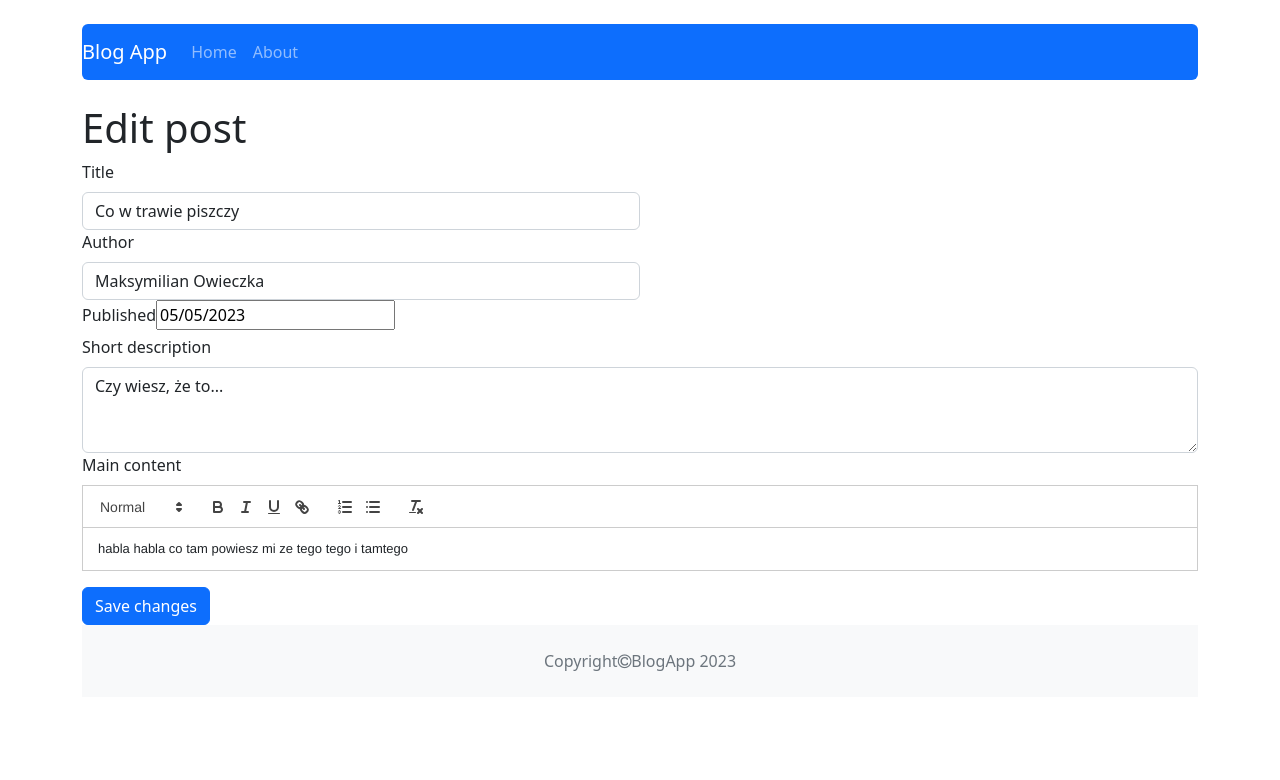
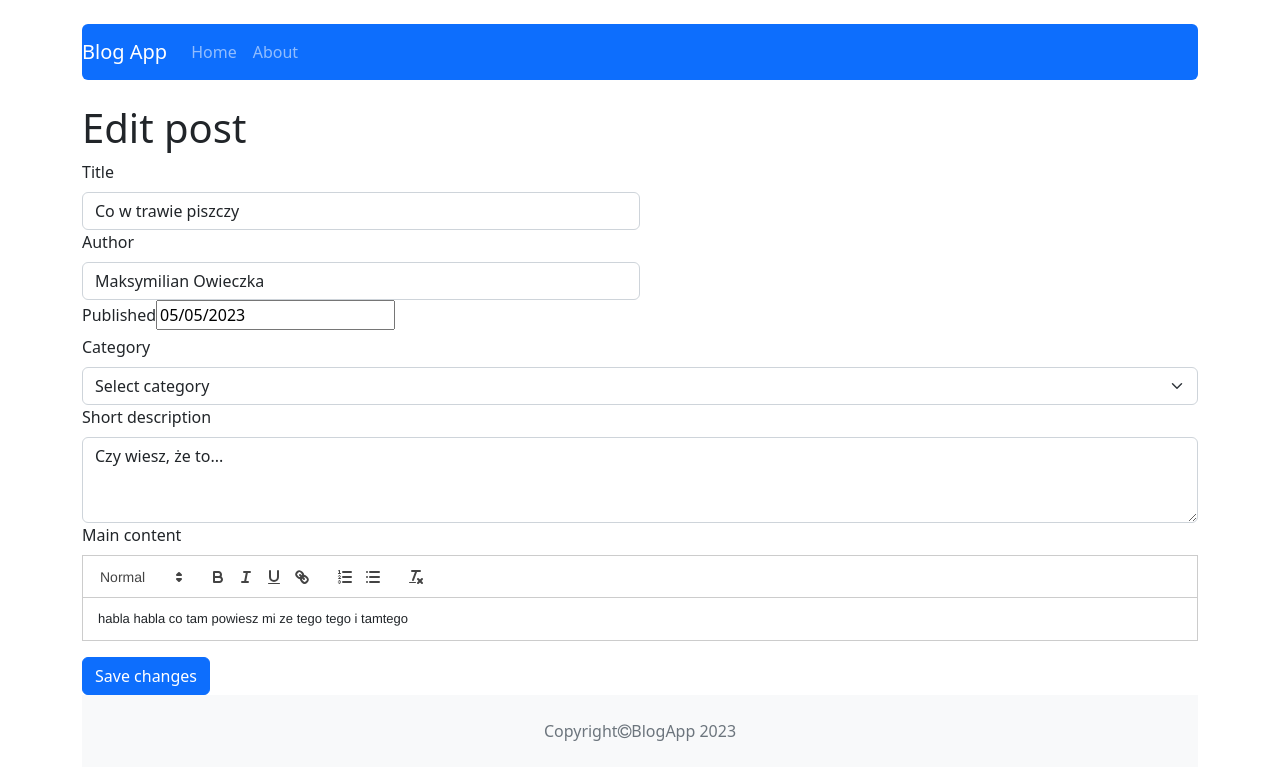
Before and after one commit to Stolkens/blog-app, a React (Create React App) app: page /post/edit/1 in a window 1280 px wide. Shown: the top 780 px of the page. Built offline with nearby package versions, Linux system fonts and the light colour scheme.

Commit message:
Add categories

```diff
--- a/public/index.html
+++ b/public/index.html
@@ -24,7 +24,7 @@
       work correctly both with client-side routing and a non-root public URL.
       Learn how to configure a non-root public URL by running `npm run build`.
     -->
-    <title>React App</title>
+    <title>Blog App</title>
   </head>
   <body>
     <noscript>You need to enable JavaScript to run this app.</noscript>
--- a/src/components/features/EditPostForm/EditPostForm.js
+++ b/src/components/features/EditPostForm/EditPostForm.js
@@ -8,6 +8,7 @@ import { editPost } from '../../../redux/postsRedux';
 import { Navigate } from 'react-router-dom';
 
 const EditPostForm = () => {
+
 
   const { id } = useParams();
   const postData = useSelector(state=>getPostById(state, id))
--- a/src/components/features/PostForm/PostForm.js
+++ b/src/components/features/PostForm/PostForm.js
@@ -5,13 +5,16 @@ import ReactQuill from 'react-quill';
 import 'react-quill/dist/quill.snow.css';
 import DatePicker from "react-datepicker";
 import "react-datepicker/dist/react-datepicker.css";
-import { registerLocale } from  "react-datepicker";
 import { useForm } from 'react-hook-form';
-import en from 'date-fns/locale/es';
-registerLocale('en', en)
+import { getCategories } from '../../../redux/categoriesRedux';
+import { useSelector } from 'react-redux';
 
 
 const PostForm = ({action, actionText, ...props}) => {
+
+
+
+  const categories = useSelector(getCategories);
 
   const { register, handleSubmit: validate, formState: { errors } } = useForm();
 
@@ -23,10 +26,25 @@ const PostForm = ({action, actionText, ...props}) => {
   const [contentError, setContentError] = useState(false);
   const [dateError, setDateError] = useState(false);
 
+  //TODO: FILTRACJA REACT-QUILL
+
   const handleSubmit = (e) => {
-    setContentError(!content)
+    const stringsArray = ['<br>', '<p>', '</p>'];
+
+  const removeStringsFromArray=(string, array)=> {  //filtowanie contentu po edycji
+    let result = string;
+    array.forEach(str => {
+      result = result.replace(str, '');
+    });
+    return result;
+  }
+
+  const filteredContent = removeStringsFromArray(content, stringsArray);
+
+    setContentError(!filteredContent)
     setDateError(!publisheDate)
-    if(content && publisheDate){
+
+    if(filteredContent && publisheDate){
     action({title, author, publisheDate, shortDescription, content});
   }
 };
@@ -50,9 +68,16 @@ const PostForm = ({action, actionText, ...props}) => {
         {errors.author?.type==='required' && <small className="d-block form-text text-danger mt-2">This field is required</small>}
         {errors.author?.type==='minLength' && <small className="d-block form-text text-danger mt-2">min. 4 characters</small>}
         <Form.Label>Published</Form.Label>
-        <DatePicker  locale="en" selected={publisheDate} onChange={date=>setPublisheDate(date)}/>
+        <DatePicker selected={publisheDate} onChange={date=>setPublisheDate(date)}/>
         {dateError && <small className="d-block form-text text-danger mt-2">This field is required</small>}
       </Form.Group>
+      <Form.Label>Category</Form.Label>
+      <Form.Select aria-label="categories-select">
+      <option>Select category</option>
+      {categories.map(option => (
+          <option key={option} value={option}>{option}</option>
+        ))}
+    </Form.Select>
       <Form.Group className="mb-3">
         <Form.Label>Short description</Form.Label>
         <Form.Control
--- /dev/null
+++ b/src/redux/categoriesRedux.js
@@ -0,0 +1,22 @@
+
+//selectors
+export const getCategories = (state) => state.categories;
+
+
+// actions
+// const createActionName = actionName => `app/categories/${actionName}`;
+
+
+
+// action creators
+
+
+
+const categoriesReducer = (statePart = [], action) => {
+  switch (action.type) {
+    default:
+    return statePart;
+  };
+};
+
+export default categoriesReducer;
--- a/src/redux/initialState.js
+++ b/src/redux/initialState.js
@@ -24,6 +24,11 @@ const inisialState = {
       content: 'habla habla co tam powiesz mi ze tego tego i tamtego',
       publisheDate: new Date('05-07-2021'),
     }
+  ],
+  categories:[
+    'Sport',
+    'News',
+    'Movies'
   ]
 
 };
--- a/src/redux/store.js
+++ b/src/redux/store.js
@@ -2,9 +2,11 @@ import { combineReducers } from 'redux';
 import { legacy_createStore as createStore} from 'redux'
 import initialState from './initialState';
 import postsReducer from './postsRedux';
+import categoriesReducer from './categoriesRedux';
 
 const subreducers = {
   posts: postsReducer,
+  categories: categoriesReducer,
 }
 
 const reducer = combineReducers(subreducers);
```
